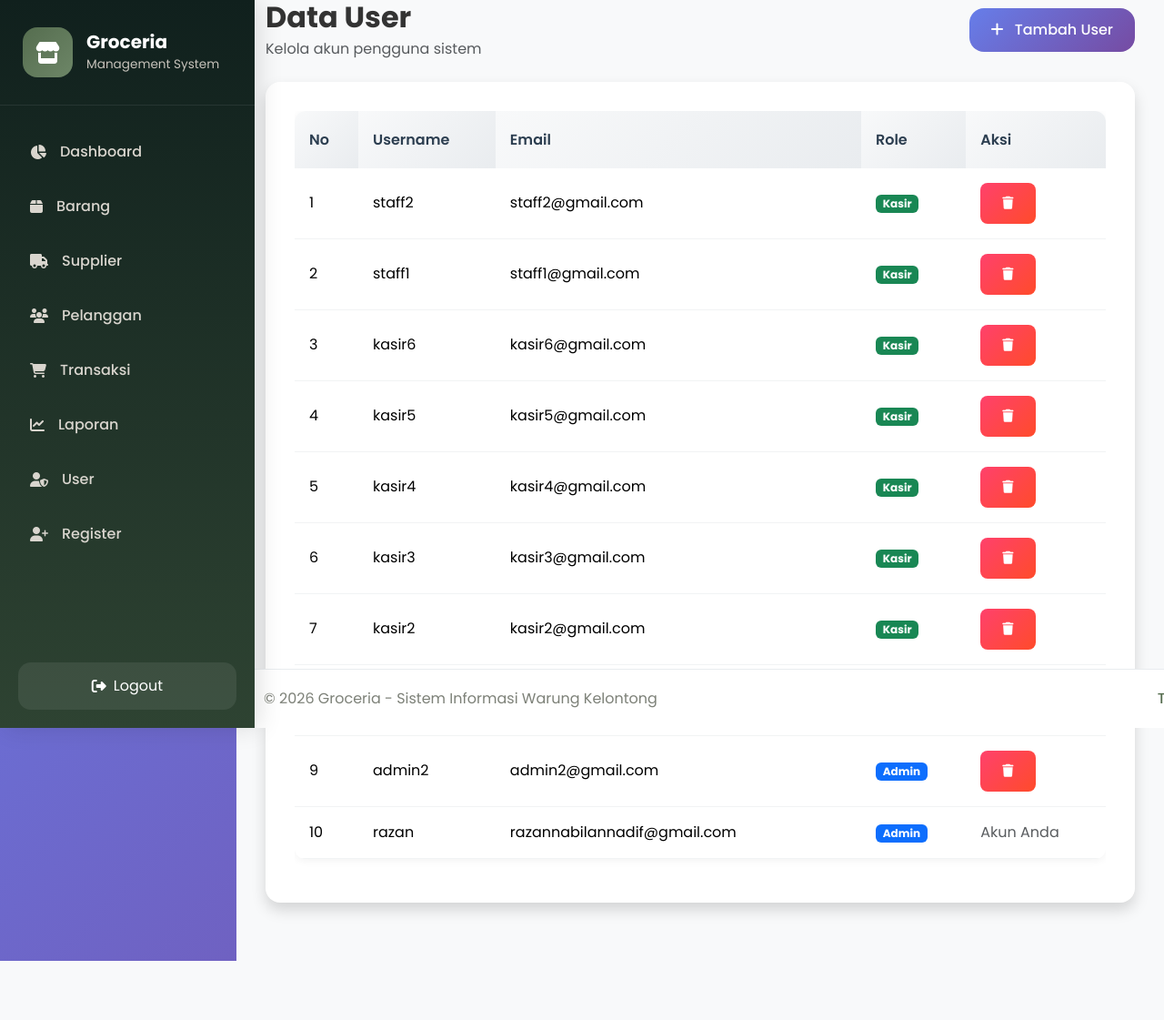
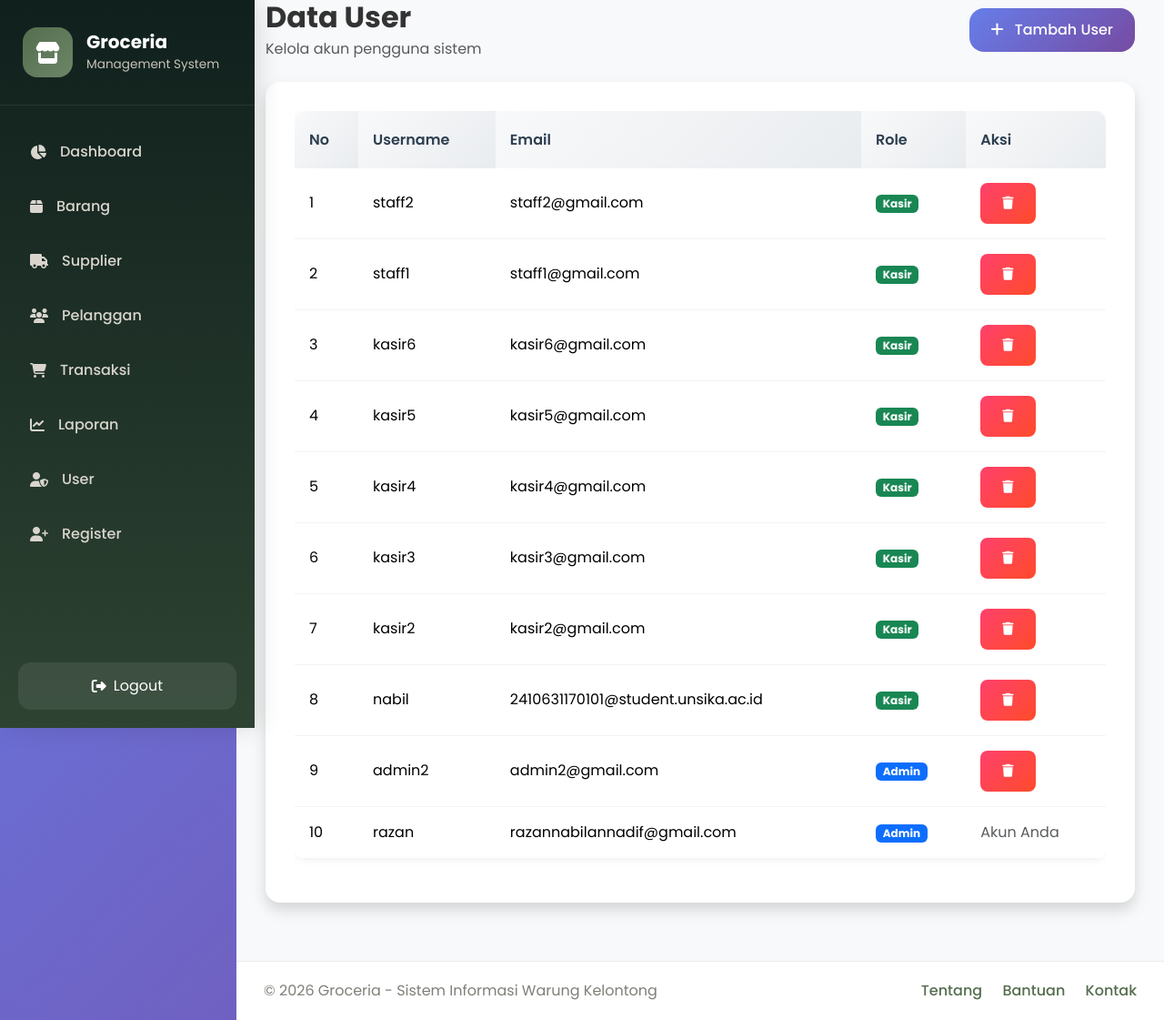
Before and after one commit to razannabilWebDev/Final-Project-PBW, a PHP site: page /user/index.php in a window 1280 px wide. Shown: the whole page at 91% size. Before the commit the page ends 1056 px from the top, so only its background shows below. Run offline with PHP 8.4, Linux system fonts and the light colour scheme; a user stored in the database is signed in; data comes from the database, SQL or seed files in the repository.

Commit message:
perbaikan css

```diff
--- a/assets/css/kasir.css
+++ b/assets/css/kasir.css
@@ -285,13 +285,11 @@
         }
 
         /* footer */
-         .custom-footer {
+        .custom-footer {
             background: white;
             padding: 20px 30px;
             border-top: 1px solid #e9ecef;
-            bottom: 0;
-            width: 100%;
-            position: fixed;
+
         }
 
         .footer-text {
--- a/assets/css/style.css
+++ b/assets/css/style.css
@@ -281,12 +281,9 @@ body {
 
 /* Footer */
 .custom-footer {
-            background: white;
+             background: white;
             padding: 20px 30px;
             border-top: 1px solid #e9ecef;
-            bottom: 0;
-            width: 100%;
-            position: fixed;
         }
 
         .footer-text {
```
